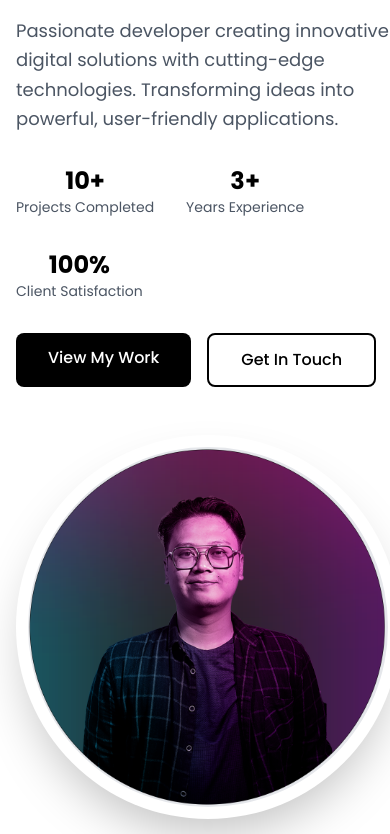
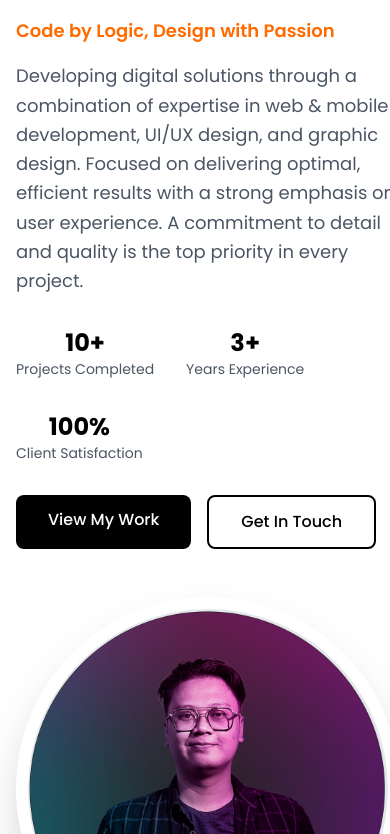
Before and after one commit to ilhamgusnul/ilham-portfolio, a website built with Vite: page index.html in a window 390 px wide. Shown: the part 302-1136 px from the top of the page. Built offline with nearby package versions, Linux system fonts and the light colour scheme.

Commit message:
Update personal information and enhance description in index.html. Change job title to "Full Stack Developer & Designer," revise the description to emphasize expertise in web & mobile development, UI/UX design, and graphic design. Update location, WhatsApp number, and email address for accuracy.

```diff
--- a/index.html
+++ b/index.html
@@ -132,16 +132,26 @@
                 Hi, I'm <span class="text-orange">Ilham Gusnul</span> Romadhon
               </h1>
               <h2 class="text-2xl md:text-3xl text-gray-600 font-medium">
-                Full Stack Developer
+                Full Stack Developer & Designer
               </h2>
             </div>
 
             <!-- Description -->
-            <p class="text-lg text-gray-600 leading-relaxed max-w-lg">
-              Passionate developer creating innovative digital solutions with
-              cutting-edge technologies. Transforming ideas into powerful,
-              user-friendly applications.
-            </p>
+            <div
+              class="text-lg text-gray-600 leading-relaxed max-w-2xl space-y-4"
+            >
+              <p class="font-semibold text-orange">
+                Code by Logic, Design with Passion
+              </p>
+
+              <p>
+                Developing digital solutions through a combination of expertise
+                in web & mobile development, UI/UX design, and graphic design.
+                Focused on delivering optimal, efficient results with a strong
+                emphasis on user experience. A commitment to detail and quality
+                is the top priority in every project.
+              </p>
+            </div>
 
             <!-- Stats -->
             <div class="flex flex-wrap gap-8">
@@ -936,7 +946,7 @@
               </div>
               <div>
                 <h3 class="text-lg font-bold text-black mb-2">Location</h3>
-                <p class="text-gray-600">Jakarta, Indonesia</p>
+                <p class="text-gray-600">Bandung, Indonesia</p>
               </div>
             </div>
 
@@ -960,7 +970,7 @@
               </div>
               <div>
                 <h3 class="text-lg font-bold text-black mb-2">WhatsApp</h3>
-                <p class="text-gray-600">+62 812-3456-7890</p>
+                <p class="text-gray-600">+62 813-9551-9492</p>
               </div>
             </div>
 
@@ -984,7 +994,7 @@
               </div>
               <div>
                 <h3 class="text-lg font-bold text-black mb-2">Email</h3>
-                <p class="text-gray-600">ilhamgusnul@gmail.com</p>
+                <p class="text-gray-600">i.romadhon26@gmail.com</p>
               </div>
             </div>
           </div>
```
